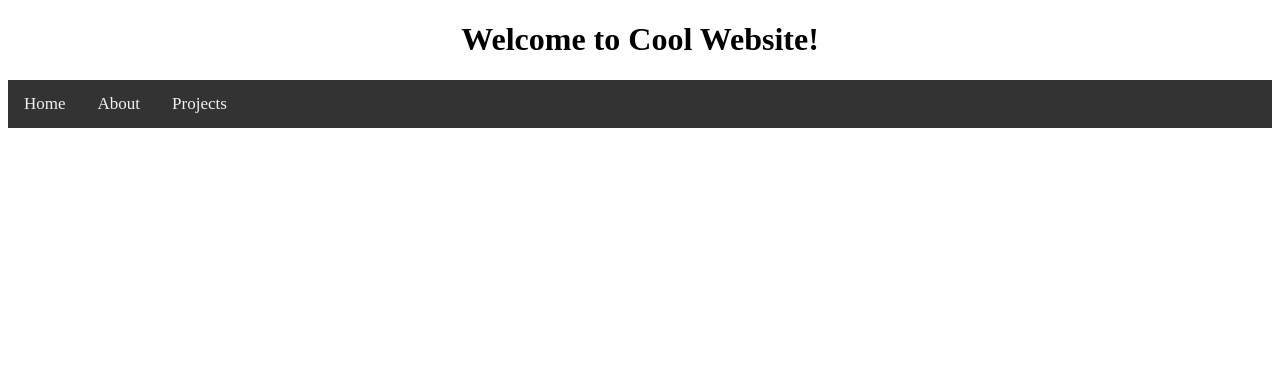
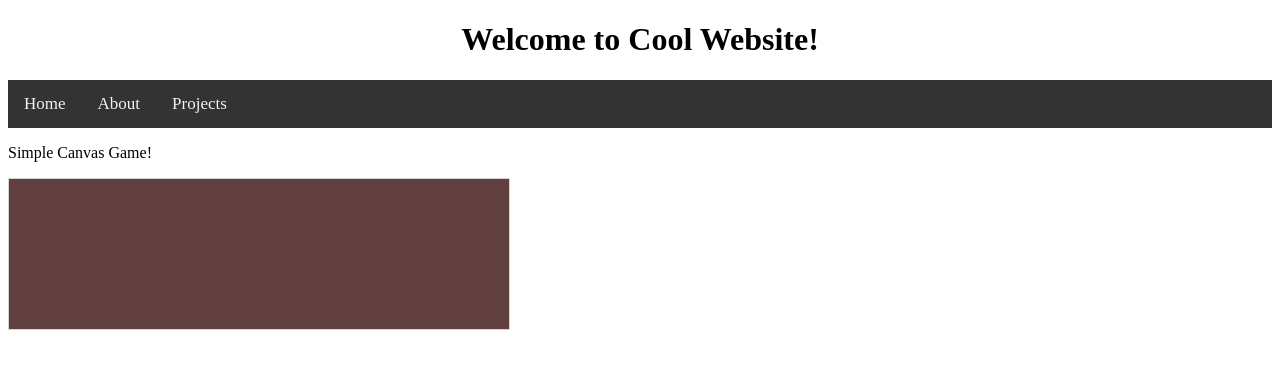
Before and after one commit to TheCampingCam/BrowserGameDev, an Angular app in the folder BrowserGameWebsite/: page /simplecanvasgame in a window 1280 px wide. Before the commit this address led to /. Shown: the top 368 px of the page. Built offline with nearby package versions, Linux system fonts and the light colour scheme.

Commit message:
Added first game component and messed around with a canvas

```diff
--- a/BrowserGameWebsite/src/app/app-routing.module.ts
+++ b/BrowserGameWebsite/src/app/app-routing.module.ts
@@ -4,12 +4,14 @@ import { RouterModule, Routes } from '@angular/router';
 import { AboutComponent } from './about/about.component';
 import { HomeComponent } from './home/home.component';
 import { ProjectsComponent } from './projects/projects.component';
+import { SimpleCanvasGameComponent } from './simple-canvas-game/simple-canvas-game.component';
 
 //This array ties components to specific paths
 const routes: Routes = [
   { path: 'about', component: AboutComponent },
   { path: '', component: HomeComponent},
-  { path: 'projects', component: ProjectsComponent}
+  { path: 'projects', component: ProjectsComponent},
+  { path: 'simplecanvasgame', component: SimpleCanvasGameComponent}
 ];
 
 @NgModule({
--- a/BrowserGameWebsite/src/app/app.module.ts
+++ b/BrowserGameWebsite/src/app/app.module.ts
@@ -6,13 +6,15 @@ import { AboutComponent } from './about/about.component';
 import { AppRoutingModule } from './/app-routing.module';
 import { HomeComponent } from './home/home.component';
 import { ProjectsComponent } from './projects/projects.component';
+import { SimpleCanvasGameComponent } from './simple-canvas-game/simple-canvas-game.component';
 
 @NgModule({
   declarations: [
     AppComponent,
     AboutComponent,
     HomeComponent,
-    ProjectsComponent
+    ProjectsComponent,
+    SimpleCanvasGameComponent
   ],
   imports: [
     BrowserModule,
--- a/BrowserGameWebsite/src/app/projects/projects.component.html
+++ b/BrowserGameWebsite/src/app/projects/projects.component.html
@@ -1,3 +1,5 @@
 <p>
-  projects works!
+  Find out more and demo some of the projects we are currently working on!
 </p>
+
+<a href="simplecanvasgame">SimpleCanvasGame</a>
--- /dev/null
+++ b/BrowserGameWebsite/src/app/simple-canvas-game/simple-canvas-game.component.css
@@ -0,0 +1,4 @@
+canvas {
+    border: 1px solid #d3d3d3;
+    background-color: #634040;
+}
--- /dev/null
+++ b/BrowserGameWebsite/src/app/simple-canvas-game/simple-canvas-game.component.html
@@ -0,0 +1,9 @@
+<p>
+  Simple Canvas Game!
+</p>
+<div >
+  <canvas width="500" hight="250">
+
+  </canvas>
+
+</div>
--- /dev/null
+++ b/BrowserGameWebsite/src/app/simple-canvas-game/simple-canvas-game.component.ts
@@ -0,0 +1,16 @@
+import { Component, OnInit } from '@angular/core';
+
+@Component({
+  selector: 'app-simple-canvas-game',
+  templateUrl: './simple-canvas-game.component.html',
+  styleUrls: ['./simple-canvas-game.component.css']
+})
+export class SimpleCanvasGameComponent implements OnInit {
+
+  constructor() { }
+
+  ngOnInit() {
+  }
+
+
+}
```
Also changed, not shown: 1 other file (tests, documents, lock files or other folders).
